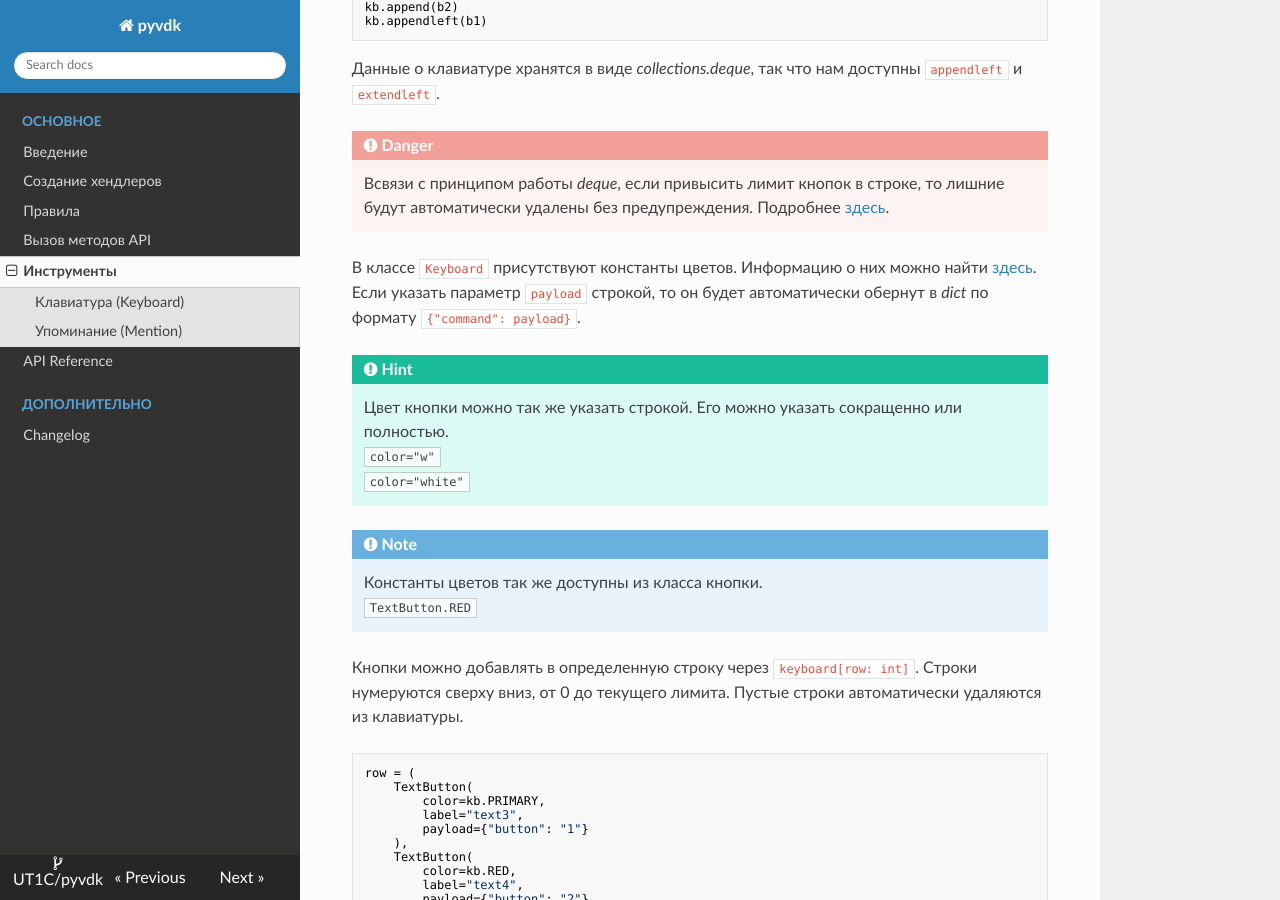
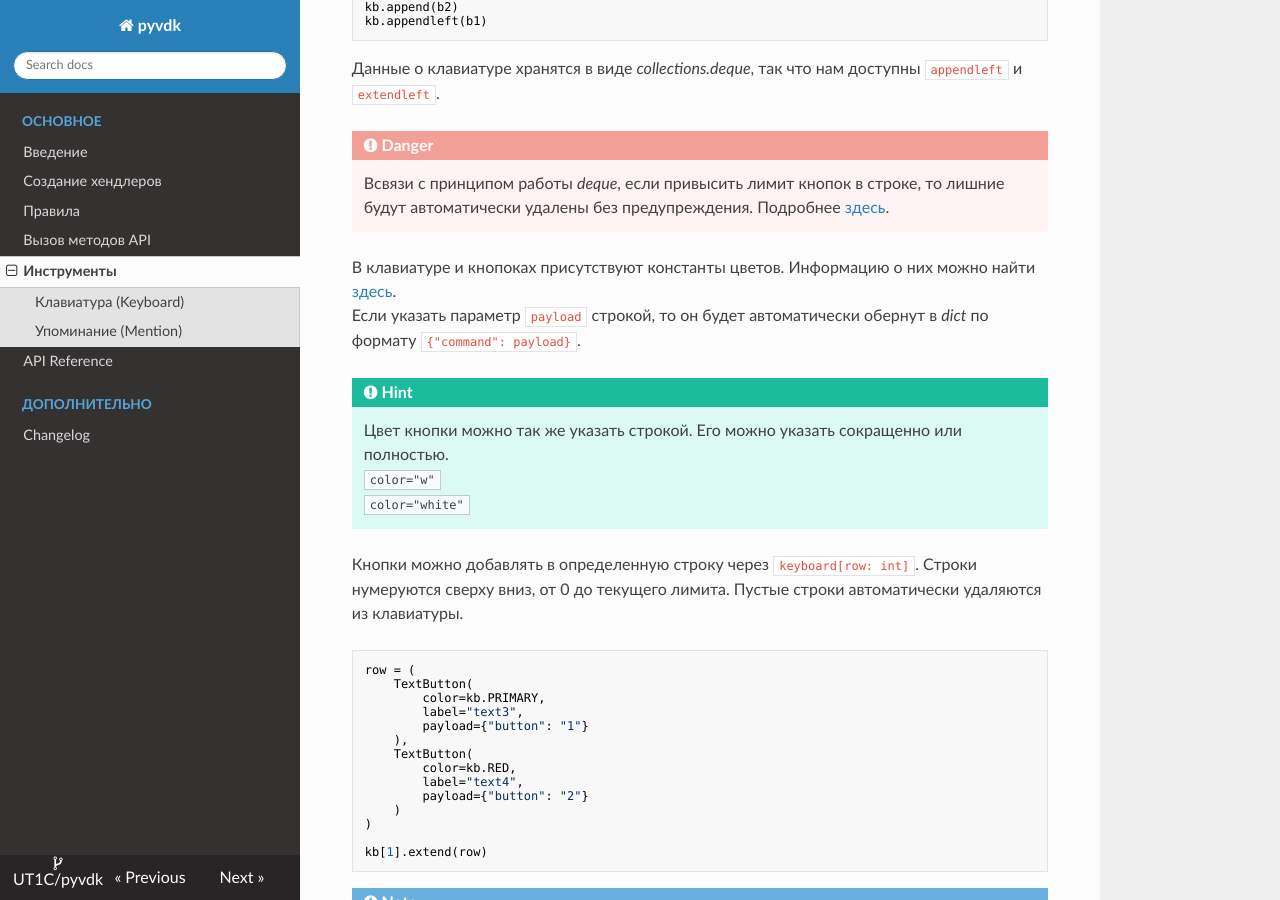
Before and after one commit to UT1C/pyvdk, an MkDocs documentation site: the page built from docs/tools.md, in a window 1280 px wide and 900 px high, scrolled down 783 px. Built offline with MkDocs 1.6.1, drawn with Linux system fonts in a browser that asks for light colours; nearby versions of some CDN libraries.

Commit message:
дюпаем коммиты
удаляем лишние ноты

```diff
--- a/docs/tools.md
+++ b/docs/tools.md
@@ -39,17 +39,13 @@ kb.appendleft(b1)
 !!! danger
     Всвязи с принципом работы *deque*, если привысить лимит кнопок в строке, то лишние будут автоматически удалены без предупреждения. Подробнее [здесь](https://docs.python.org/3/library/collections.html#collections.deque).
 
-В классе `Keyboard` присутствуют константы цветов. Информацию о них можно найти [здесь](api_reference.md#color-data).
+В клавиатуре и кнопоках присутствуют константы цветов. Информацию о них можно найти [здесь](api_reference.md#color-data).
 <br>Если указать параметр `payload` строкой, то он будет автоматически обернут в *dict* по формату `{"command": payload}`.
 
 !!! hint
     Цвет кнопки можно так же указать строкой. Его можно указать сокращенно или полностью.
     <br>`color="w"`
     <br>`color="white"`
-
-!!! note
-    Константы цветов так же доступны из класса кнопки.
-    <br>`TextButton.RED`
 
 Кнопки можно добавлять в определенную строку через `keyboard[row: int]`. Строки нумеруются сверху вниз, от 0 до текущего лимита. Пустые строки автоматически удаляются из клавиатуры.
 
```
